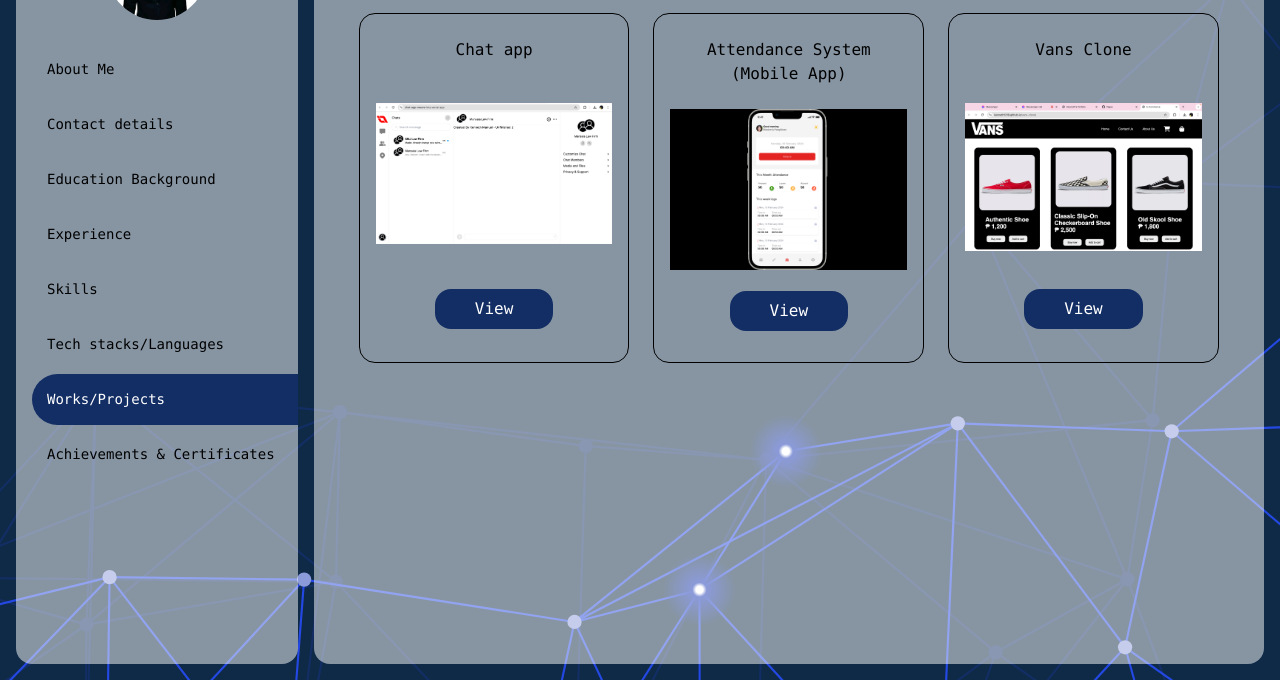
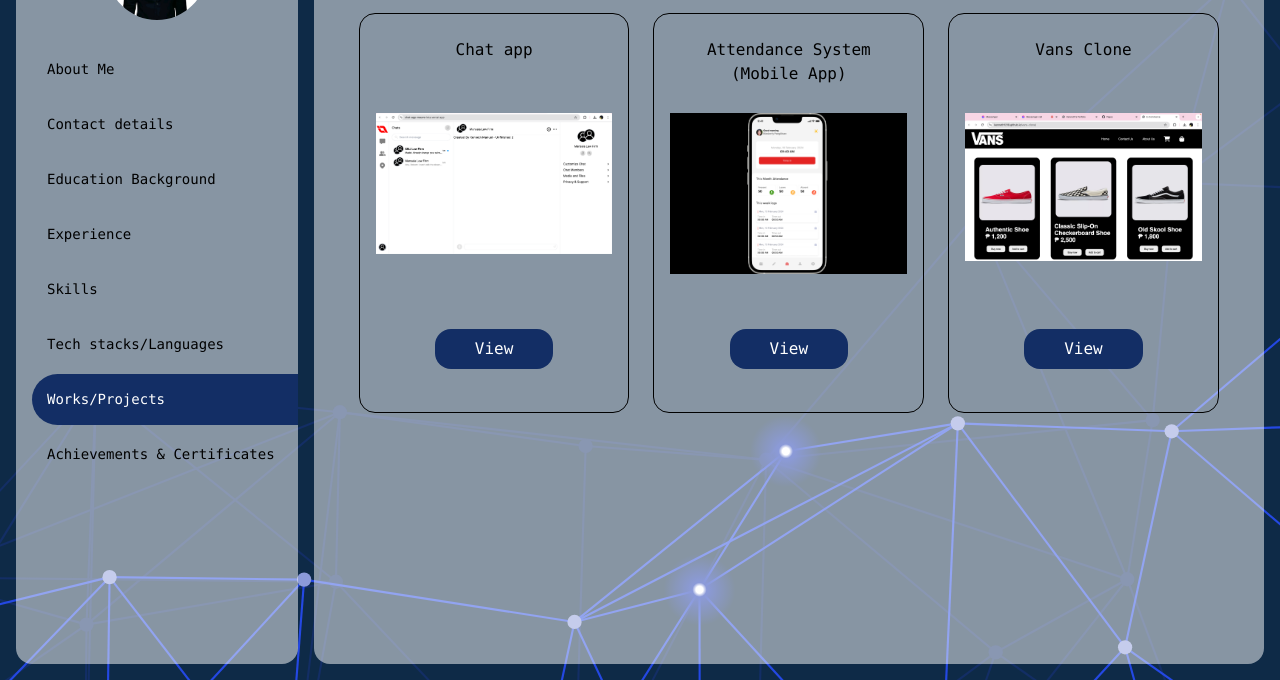
Before and after one commit to Kenneth1219/kenneth-porfolio, a plain HTML site: page works.html in a window 1280 px wide. Shown: the part 120-800 px from the top of the page. Drawn offline with nearby package versions, Linux system fonts and the light colour scheme.

Commit message:
update sizes

```diff
--- a/works.html
+++ b/works.html
@@ -55,7 +55,7 @@
           "
         >
           <div
-            class="h-[350px] border border-black rounded-2xl text-center p-4 flex flex-col gap-y-4"
+            class="h-[400px] border border-black rounded-2xl text-center p-4 flex flex-col gap-y-4"
           >
             <div class="h-[20%]">
               <h1 class="p-2">Chat app</h1>
@@ -73,7 +73,7 @@
           </div>
 
           <div
-            class="h-[350px] border border-black rounded-2xl text-center p-4 flex flex-col gap-y-4"
+            class="h-[400px] border border-black rounded-2xl text-center p-4 flex flex-col gap-y-4"
           >
             <div class=" h-[20%]">
               <h1 class="p-2">Attendance System (Mobile App)</h1>
@@ -91,7 +91,7 @@
           </div>
 
           <div
-            class="h-[350px] border border-black rounded-2xl text-center p-4 flex flex-col gap-y-4"
+            class="h-[400px] border border-black rounded-2xl text-center p-4 flex flex-col gap-y-4"
           >
             <div class=" h-[20%]">
               <h1 class="p-2">Vans Clone</h1>
```
